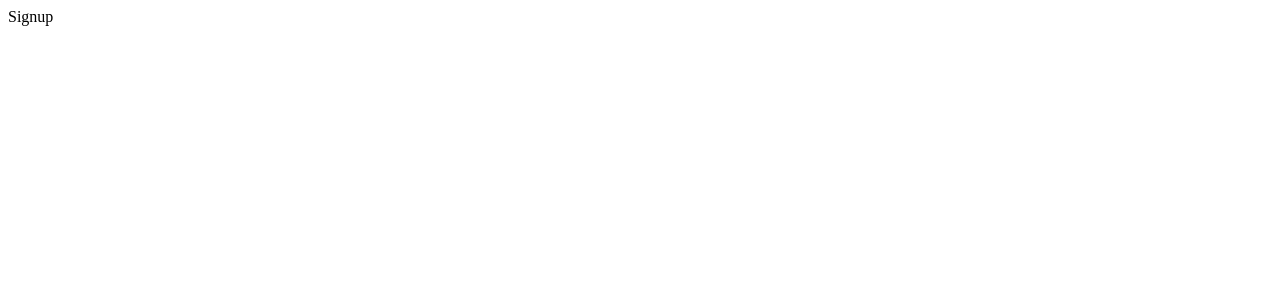
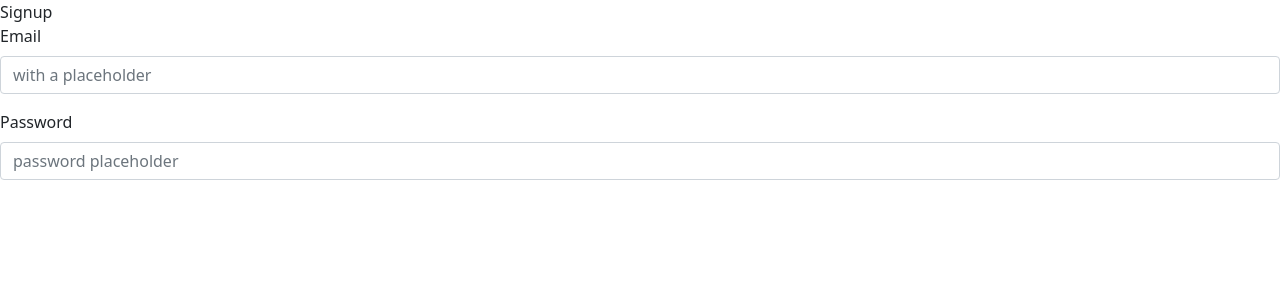
Before and after one commit to mithildani/Auction-Sphere, a React (Create React App) app: page / in a window 1280 px wide. Shown: the top 300 px of the page. Built offline with nearby package versions, Linux system fonts and the light colour scheme.

Commit message:
Boostrap for reactstrap

```diff
--- a/public/index.html
+++ b/public/index.html
@@ -10,6 +10,10 @@
       content="Web site created using create-react-app"
     />
     <link rel="apple-touch-icon" href="%PUBLIC_URL%/logo192.png" />
+    <link
+    rel="stylesheet"
+    href="https://cdn.jsdelivr.net/npm/bootstrap@5.1.0/dist/css/bootstrap.min.css"
+  />
     <!--
       manifest.json provides metadata used when your web app is installed on a
       user's mobile device or desktop. See https://developers.google.com/web/fundamentals/web-app-manifest/
--- a/src/components/LoginSignup/Signup.js
+++ b/src/components/LoginSignup/Signup.js
@@ -1,8 +1,33 @@
 import React from 'react'
-
+import { Form, FormGroup, Label, Input} from 'reactstrap'
 const Signup = () => {
   return (
-    <div>Signup</div>
+    <div>Signup
+      <Form>
+      <FormGroup>
+        <Label for="exampleEmail">
+          Email
+        </Label>
+        <Input
+          id="exampleEmail"
+          name="email"
+          placeholder="with a placeholder"
+          type="email"
+        />
+      </FormGroup>
+      <FormGroup>
+        <Label for="examplePassword">
+          Password
+        </Label>
+        <Input
+          id="examplePassword"
+          name="password"
+          placeholder="password placeholder"
+          type="password"
+        />
+        </FormGroup>
+    </Form>
+    </div>
   )
 }
 
```
Also changed, not shown: 1 other file (tests, documents, lock files or other folders).
